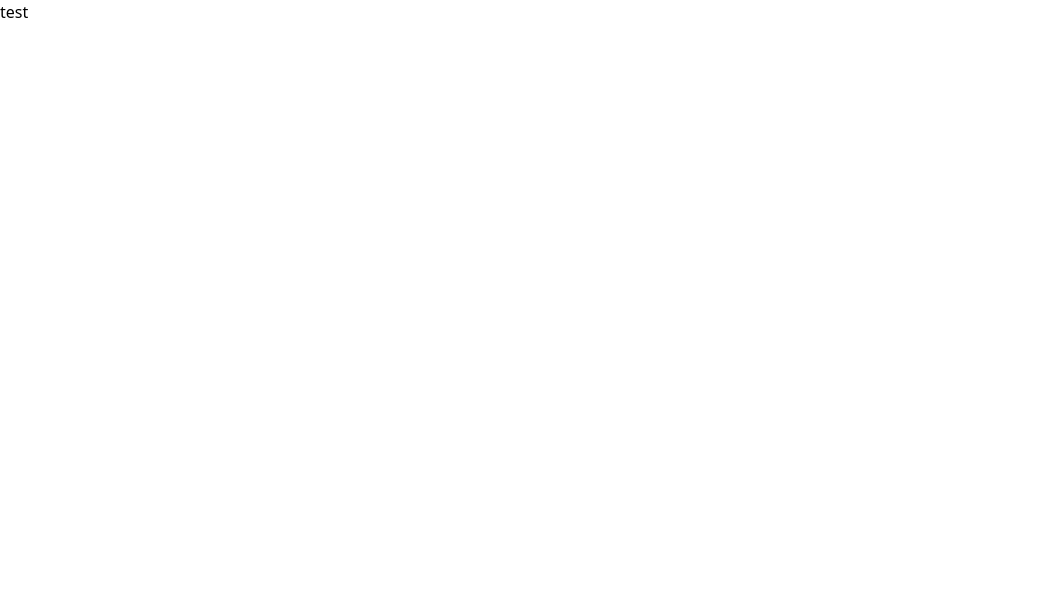
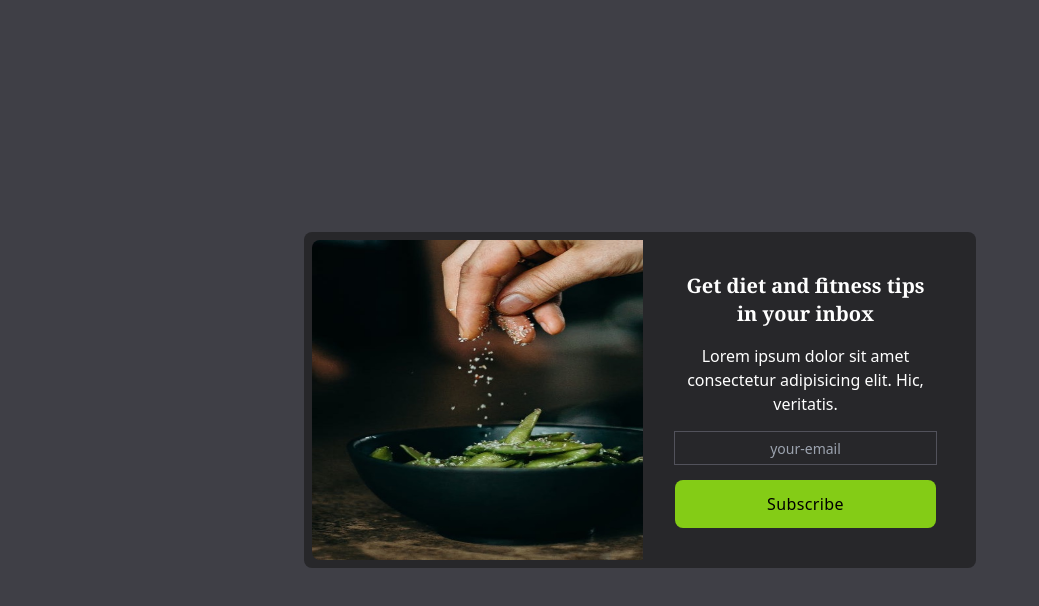
Before and after one commit to ReactRay/Tailwind-css-practice, a plain HTML site: page mini-projects/email-subscribe/myIndex.html in a window 1280 px wide. Shown: the whole page, without its empty margins (0-1039 px from the left). Drawn offline with nearby package versions, Linux system fonts and the light colour scheme.

Commit message:
first attempt successfull

```diff
--- a/mini-projects/email-subscribe/myIndex.html
+++ b/mini-projects/email-subscribe/myIndex.html
@@ -8,6 +8,38 @@
     <title>email subscribe</title>
   </head>
   <body>
-    <h1>test</h1>
+    <div class="h-screen bg-zinc-700 flex justify-center items-center">
+      <div
+        class="bg-zinc-800 p-2 max-w-sm md:max-w-2xl mx-auto flex flex-col justify-center rounded-lg items-center md:flex-row"
+      >
+        <img
+          src="./images/image.jpg"
+          alt="bean"
+          class="object-fit h-80 rounded-l-lg w-full"
+        />
+        <div class="flex flex-col justify-center p-8 gap-4 text-center">
+          <h1 class="font-serif text-white text-xl font-semibold">
+            Get diet and fitness tips in your inbox
+          </h1>
+          <p class="text-white">
+            Lorem ipsum dolor sit amet consectetur adipisicing elit. Hic,
+            veritatis.
+          </p>
+
+          <form class="flex flex-col md:flex gap-4">
+            <input
+              type="text"
+              class="bg-zinc-800 outline outline-1 outline-zinc-600 h-8 text-center text-sm"
+              placeholder="your-email"
+            />
+            <button
+              class="bg-lime-500 py-3 px-6 rounded-lg text-md tracking-wide"
+            >
+              Subscribe
+            </button>
+          </form>
+        </div>
+      </div>
+    </div>
   </body>
 </html>
```
